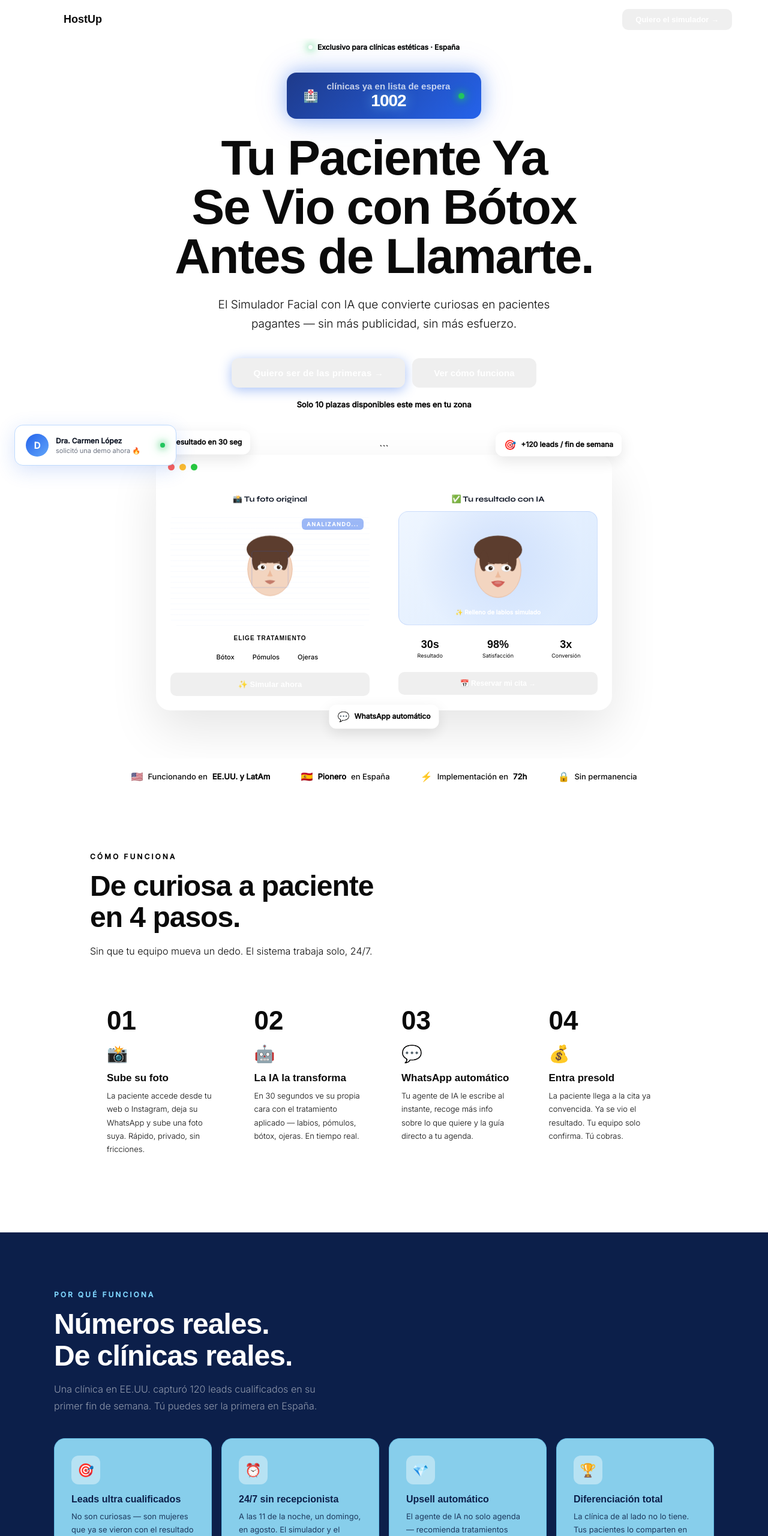
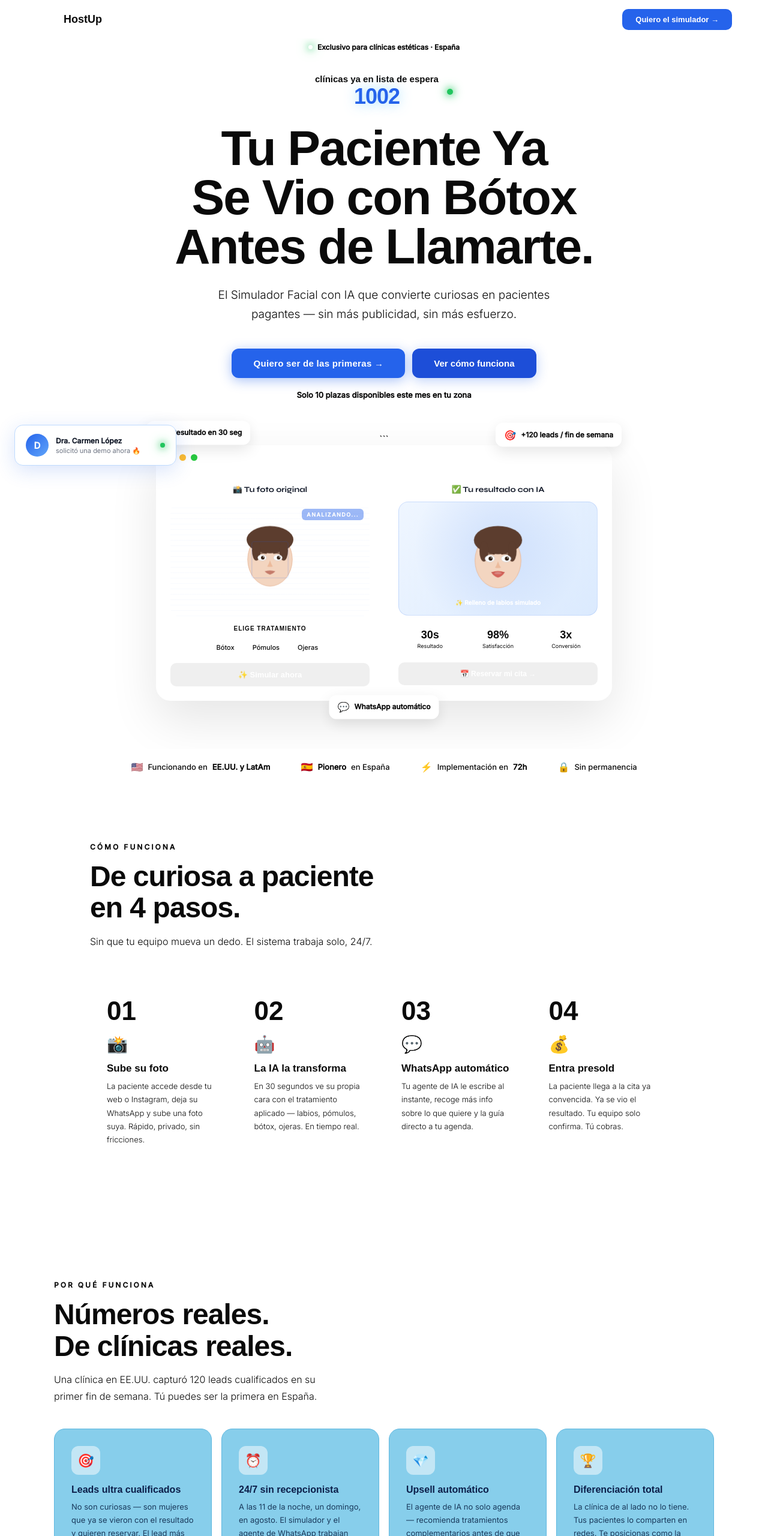
Before and after one commit to hostupes-ops/Simulador-IA, a plain HTML site: page index.html in a window 1280 px wide. Shown: the top 2560 px of the page at 60% size. Drawn offline with Linux system fonts and the light colour scheme.

Commit message:
Update index.html

```diff
--- a/index.html
+++ b/index.html
@@ -49,8 +49,8 @@ pointer-events:all;
 nav{position:fixed;top:0;left:0;right:0;z-index:100;background:rgba(255,255,255,0.95);backdrop-filter:blur(12px);border-bottom:1px solid var(–border);padding:0 clamp(20px,5vw,60px);height:64px;display:flex;align-items:center;justify-content:space-between;}
 .nav-logo{display:flex;align-items:center;gap:10px;font-family:‘Syne’,sans-serif;font-weight:800;font-size:18px;color:var(–dark);}
 .nav-logo-icon{width:36px;height:36px;background:var(–blue);border-radius:9px;display:flex;align-items:center;justify-content:center;color:white;font-size:16px;}
-.nav-pill{background:var(–blue);color:white;font-size:13px;font-weight:700;padding:10px 22px;border-radius:10px;cursor:pointer;border:none;transition:all 0.2s;font-family:‘Syne’,sans-serif;}
-.nav-pill:hover{background:var(–blue-dark);transform:translateY(-1px);}
+.nav-pill{background:#2563EB;color:white;font-size:13px;font-weight:700;padding:10px 22px;border-radius:10px;cursor:pointer;border:none;transition:all 0.2s;font-family:‘Syne’,sans-serif;}
+.nav-pill:hover{background:#1D4ED8;transform:translateY(-1px);}
 
 /* HERO */
 .hero{min-height:100vh;padding-top:64px;background:var(–white);display:flex;flex-direction:column;align-items:center;justify-content:center;padding-left:clamp(20px,5vw,60px);padding-right:clamp(20px,5vw,60px);padding-bottom:60px;position:relative;overflow:hidden;text-align:center;}
@@ -59,17 +59,17 @@ nav{position:fixed;top:0;left:0;right:0;z-index:100;background:rgba(255,255,255,
 .hero-badge{display:inline-flex;align-items:center;gap:8px;background:var(–blue-light);border:1px solid var(–blue-mid);border-radius:100px;padding:7px 18px;margin-bottom:28px;font-size:12px;font-weight:600;color:var(–blue);animation:fadeUp 0.6s ease forwards;}
 .badge-dot{width:7px;height:7px;border-radius:50%;background:var(–blue);animation:dotPulse 2s infinite;}
 
-/* COUNTER - llamativo */
+/* COUNTER - solo texto luminoso sin caja */
 .hero-counter-wrap{margin-bottom:24px;animation:fadeUp 0.6s 0.1s ease both;}
 .hero-counter-box{
 display:inline-flex;align-items:center;gap:14px;
-background:linear-gradient(135deg,#1E3A8A,#2563EB);
-border-radius:16px;padding:14px 28px;
-box-shadow:0 0 30px rgba(37,99,235,0.4),0 0 60px rgba(37,99,235,0.15);
+background:transparent;
+border-radius:0;padding:0;
+box-shadow:none;
 }
-.counter-icon{font-size:20px;}
-.counter-text{font-family:‘Syne’,sans-serif;font-size:15px;font-weight:600;color:rgba(255,255,255,0.75);}
-.counter-num{font-family:‘Syne’,sans-serif;font-size:28px;font-weight:800;color:white;letter-spacing:-1px;text-shadow:0 0 20px rgba(125,211,252,0.8);}
+.counter-icon{display:none;}
+.counter-text{font-family:‘Syne’,sans-serif;font-size:15px;font-weight:600;color:var(–gray);}
+.counter-num{font-family:‘Syne’,sans-serif;font-size:36px;font-weight:800;color:#2563EB;letter-spacing:-1px;text-shadow:0 0 20px rgba(37,99,235,0.6),0 0 40px rgba(37,99,235,0.3);}
 .counter-pulse{width:10px;height:10px;border-radius:50%;background:#22C55E;box-shadow:0 0 12px #22C55E;animation:dotPulse 1.5s infinite;}
 
 .hero-h1{font-family:‘Syne’,sans-serif;font-size:clamp(38px,7vw,82px);font-weight:800;line-height:1.0;letter-spacing:-2px;color:var(–dark);max-width:900px;margin:0 auto 24px;animation:fadeUp 0.7s 0.15s ease both;}
@@ -83,9 +83,9 @@ box-shadow:0 0 30px rgba(37,99,235,0.4),0 0 60px rgba(37,99,235,0.15);
 .hero-cta-row{display:flex;flex-wrap:wrap;gap:12px;justify-content:center;animation:fadeUp 0.7s 0.35s ease both;margin-bottom:20px;}
 
 /* BOTONES - azul oscuro texto blanco */
-.btn-primary{background:var(–blue);color:white;border:none;font-family:‘Syne’,sans-serif;font-size:15px;font-weight:800;padding:16px 36px;border-radius:12px;cursor:pointer;transition:all 0.25s;letter-spacing:0.3px;box-shadow:0 4px 20px rgba(37,99,235,0.4);}
-.btn-primary:hover{background:var(–blue-dark);transform:translateY(-2px);box-shadow:0 8px 30px rgba(37,99,235,0.5);}
-.btn-secondary{background:var(–blue-dark);color:white;border:none;font-family:‘Syne’,sans-serif;font-size:15px;font-weight:800;padding:16px 36px;border-radius:12px;cursor:pointer;transition:all 0.25s;}
+.btn-primary{background:#2563EB;color:#ffffff;border:none;font-family:‘Syne’,sans-serif;font-size:15px;font-weight:800;padding:16px 36px;border-radius:12px;cursor:pointer;transition:all 0.25s;letter-spacing:0.3px;box-shadow:0 4px 20px rgba(37,99,235,0.4);}
+.btn-primary:hover{background:#1D4ED8;transform:translateY(-2px);box-shadow:0 8px 30px rgba(37,99,235,0.5);}
+.btn-secondary{background:#1D4ED8;color:#ffffff;border:none;font-family:‘Syne’,sans-serif;font-size:15px;font-weight:800;padding:16px 36px;border-radius:12px;cursor:pointer;transition:all 0.25s;box-shadow:0 4px 20px rgba(37,99,235,0.3);}
 .btn-secondary:hover{background:#1e40af;transform:translateY(-2px);}
 
 .urgency-text{font-size:13px;font-weight:700;color:var(–blue);display:flex;align-items:center;gap:6px;justify-content:center;animation:fadeUp 0.7s 0.4s ease both;margin-bottom:56px;}
@@ -164,26 +164,26 @@ box-shadow:0 0 30px rgba(37,99,235,0.4),0 0 60px rgba(37,99,235,0.15);
 .step-title{font-family:‘Syne’,sans-serif;font-size:17px;font-weight:700;color:var(–dark);margin-bottom:8px;}
 .step-desc{font-size:13px;color:var(–gray);line-height:1.7;font-weight:300;}
 
-/* BENEFITS - azul cielo */
-.benefits-section{background:#0C1F4A;padding:clamp(60px,8vw,96px) clamp(20px,5vw,60px);}
+/* BENEFITS - fondo blanco, solo los cuadros */
+.benefits-section{background:#ffffff;padding:clamp(60px,8vw,96px) clamp(20px,5vw,60px);}
 .benefits-inner{max-width:1100px;margin:0 auto;}
-.benefits-section .section-title{color:white;}
-.benefits-section .section-eyebrow{color:#7DD3FC;}
-.benefits-section .section-eyebrow::before{background:#7DD3FC;}
-.benefits-section .section-sub{color:rgba(255,255,255,0.55);margin-bottom:40px;}
+.benefits-section .section-title{color:var(–dark);}
+.benefits-section .section-eyebrow{color:var(–blue);}
+.benefits-section .section-eyebrow::before{background:var(–blue);}
+.benefits-section .section-sub{color:var(–gray);margin-bottom:40px;}
 .benefits-grid{display:grid;grid-template-columns:repeat(auto-fit,minmax(240px,1fr));gap:16px;}
 .benefit-card{
 background:#87CEEB;
 border:1.5px solid #60B8E0;
 border-radius:18px;padding:28px;transition:all 0.3s;
 }
-.benefit-card:hover{background:#72C0E8;transform:translateY(-4px);box-shadow:0 12px 32px rgba(0,0,0,0.15);}
-.benefit-icon{width:48px;height:48px;border-radius:12px;background:rgba(255,255,255,0.4);display:flex;align-items:center;justify-content:center;font-size:22px;margin-bottom:16px;}
+.benefit-card:hover{background:#72C0E8;transform:translateY(-4px);box-shadow:0 12px 32px rgba(0,0,0,0.1);}
+.benefit-icon{width:48px;height:48px;border-radius:12px;background:rgba(255,255,255,0.5);display:flex;align-items:center;justify-content:center;font-size:22px;margin-bottom:16px;}
 .benefit-title{font-family:‘Syne’,sans-serif;font-size:16px;font-weight:800;color:#0C1F4A;margin-bottom:8px;}
-.benefit-desc{font-size:13px;color:#1E3A5F;line-height:1.7;font-weight:400;}
-.benefit-stat{margin-top:16px;padding-top:16px;border-top:1px solid rgba(255,255,255,0.4);}
+.benefit-desc{font-size:13px;color:#1a3a5c;line-height:1.7;font-weight:400;}
+.benefit-stat{margin-top:16px;padding-top:16px;border-top:1px solid rgba(255,255,255,0.5);}
 .benefit-stat-num{font-family:‘Syne’,sans-serif;font-size:30px;font-weight:800;color:#0C1F4A;}
-.benefit-stat-label{font-size:11px;color:#1E3A5F;margin-top:2px;letter-spacing:0.5px;}
+.benefit-stat-label{font-size:11px;color:#1a3a5c;margin-top:2px;letter-spacing:0.5px;}
 
 /* COMPARISON */
 .comparison-section{padding:clamp(60px,8vw,96px) clamp(20px,5vw,60px);}
```
